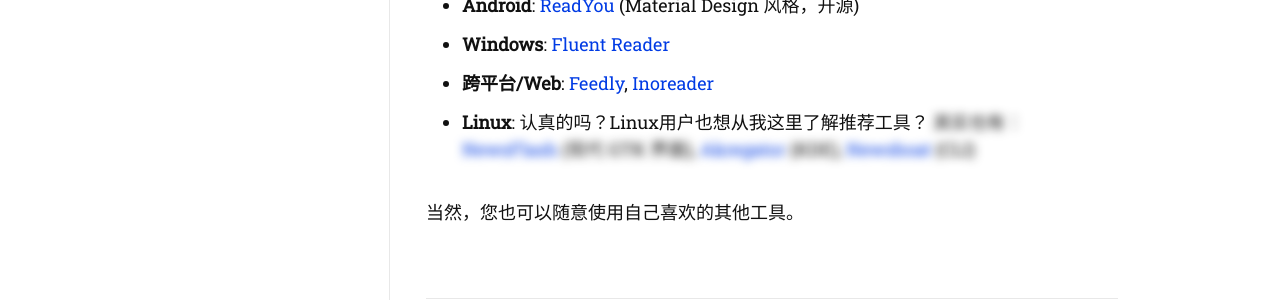
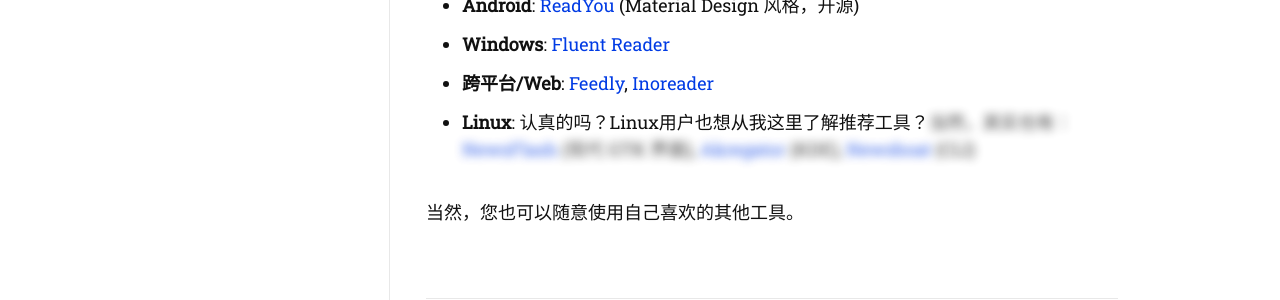
Before and after one commit to Lithiumcr/Lithiumcr.github.io, a Jekyll site: the page built from subscribe.md, in a window 1280 px wide. Shown: the part 1139-1439 px from the top of the page. Built offline with Jekyll 4.4.1, drawn with Linux system fonts in a browser that asks for light colours; nearby versions of some CDN libraries; some web fonts are replaced.

Commit message:
feat: add custom styles for blur effect and update Linux tool recommendations

```diff
--- a/_sass/hamilton/custom-styles.scss
+++ b/_sass/hamilton/custom-styles.scss
@@ -1 +1,34 @@
 // Placeholder to allow customizing styles.
+
+// 萌娘百科风格黑幕
+.heimu {
+  background-color: #252525;
+  color: #252525;
+  text-shadow: none;
+  transition: color 0.13s linear;
+  padding: 0 2px;
+
+  &:hover, &:active {
+    color: #fff;
+  }
+}
+
+// 模糊遮挡效果
+.blur-text {
+  filter: blur(5px);
+  transition: filter 0.3s ease, opacity 0.3s ease;
+  cursor: pointer;
+  user-select: none; /* 防止模糊时被选中复制 */
+  opacity: 0.8;
+
+  &:hover {
+    filter: blur(1px);
+    opacity: 0.9;
+  }
+
+  &:active, &.revealed {
+    filter: none;
+    opacity: 1;
+    user-select: text;
+  }
+}
--- a/subscribe.md
+++ b/subscribe.md
@@ -26,6 +26,6 @@
 *   **Android**: [ReadYou](https://github.com/Ashinch/ReadYou) (Material Design 风格，开源)
 *   **Windows**: [Fluent Reader](https://github.com/yang991178/fluent-reader)
 *   **跨平台/Web**: [Feedly](https://feedly.com/), [Inoreader](https://www.inoreader.com/)
-*   **Linux**: 认真的吗？Linux用户也想从我这里了解推荐工具？ <span style="filter: blur(5px); transition: filter 0.5s; cursor: pointer;" onclick="this.style.filter='none'" title="点击查看（如果你坚持的话）">其实也有：<a href="https://gitlab.com/news-flash/news_flash_gtk">NewsFlash</a> (现代 GTK 界面), <a href="https://apps.kde.org/akregator/">Akregator</a> (KDE), <a href="https://newsboat.org/">Newsboat</a> (CLI)</span>
+*   **Linux**: 认真的吗？Linux用户也想从我这里了解推荐工具？<span class="blur-text">当然，其实也有：<a href="https://gitlab.com/news-flash/news_flash_gtk">NewsFlash</a> (现代 GTK 界面), <a href="https://apps.kde.org/akregator/">Akregator</a> (KDE), <a href="https://newsboat.org/">Newsboat</a> (CLI)</span>
 
 当然，您也可以随意使用自己喜欢的其他工具。
```
